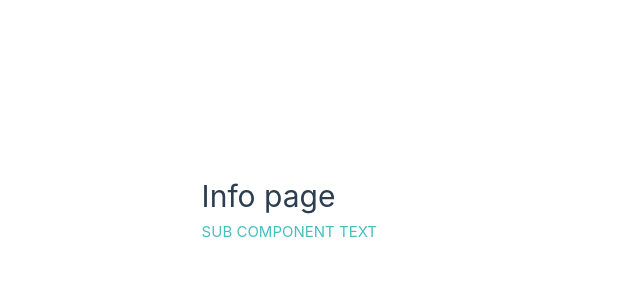
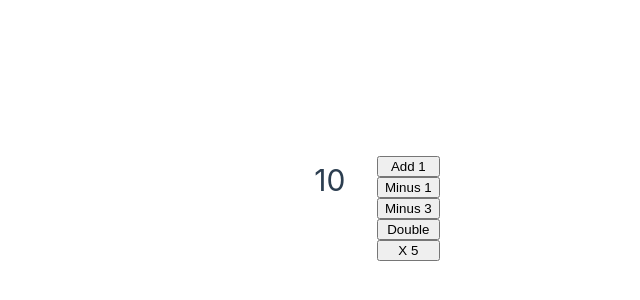
Before and after one commit to JasonXBOptel/vue_fullstack, a Vue app: page /info in a window 1280 px wide. Shown: the part 192-492 px from the top of the page, without its empty margins (263-903 px from the left). Built offline with nearby package versions, Linux system fonts and the light colour scheme.

Commit message:
Counter state variable with buttons that mutate the value

```diff
--- a/src/App.vue
+++ b/src/App.vue
@@ -1,73 +1,29 @@
 <script setup>
-import { RouterLink, RouterView } from "vue-router";
-// import HelloWorld from "./components/HelloWorld.vue";
+import { ref } from "vue";
+// Declare Initial State Value
+let countState = ref(10);
+// Create function that manipulates state value
+let double = function () {
+  countState.value = countState.value * 2;
+};
+let multiply = function (i) {
+  countState.value = countState.value * i;
+};
 </script>
-
 <template>
-  <!-- <p>DK Customs</p> -->
-  <RouterView />
+  <h1>{{ countState }}</h1>
+  <div>
+    <button @click="countState++">Add 1</button>
+    <button @click="countState--">Minus 1</button>
+    <button @click="countState = countState - 3">Minus 3</button>
+    <button @click="double">Double</button>
+    <button @click="multiply(5)">X 5</button>
+  </div>
 </template>
 
-<style>
-header {
-  line-height: 1.5;
-  max-height: 100vh;
-}
-
-.logo {
-  display: block;
-  margin: 0 auto 2rem;
-}
-
-nav {
-  width: 100%;
-  font-size: 12px;
-  text-align: center;
-  margin-top: 2rem;
-}
-
-nav a.router-link-exact-active {
-  color: var(--color-text);
-}
-
-nav a.router-link-exact-active:hover {
-  background-color: transparent;
-}
-
-nav a {
-  display: inline-block;
-  padding: 0 1rem;
-  border-left: 1px solid var(--color-border);
-}
-
-nav a:first-of-type {
-  border: 0;
-}
-
-@media (min-width: 1024px) {
-  header {
-    display: flex;
-    place-items: center;
-    padding-right: calc(var(--section-gap) / 2);
-  }
-
-  .logo {
-    margin: 0 2rem 0 0;
-  }
-
-  header .wrapper {
-    display: flex;
-    place-items: flex-start;
-    flex-wrap: wrap;
-  }
-
-  nav {
-    text-align: left;
-    margin-left: -1rem;
-    font-size: 1rem;
-
-    padding: 1rem 0;
-    margin-top: 1rem;
-  }
+<style scoped>
+div {
+  display: flex;
+  flex-direction: column;
 }
 </style>
--- a/src/components/TextBlock.vue
+++ b/src/components/TextBlock.vue
@@ -1,3 +1,5 @@
 <template lang="">
-  <p>SUB COMPONENT TEXT</p>
+  <div>
+    <p>SUB COMPONENT TEXT</p>
+  </div>
 </template>
--- a/src/views/AboutView.vue
+++ b/src/views/AboutView.vue
@@ -1,16 +1,10 @@
 <script setup>
-import TextBlock from "../components/TextBlock.vue";
+// import TextBlock from "../components/TextBlock.vue";
+const words = "Come alive!";
 </script>
 <template>
   <div>
-    <p>About page</p>
-    <TextBlock />
+    <p>{{ words }}</p>
+    <!-- <TextBlock /> -->
   </div>
 </template>
-<style scoped>
-p {
-  color: red;
-  /* affects the TextBlock instance nested inside AboutView's template tags */
-  /* Does not affect the one nested inside InfoView */
-}
-</style>
```
Also changed, not shown: src/assets/logo.svg, 1 other file (tests, documents, lock files or other folders).
